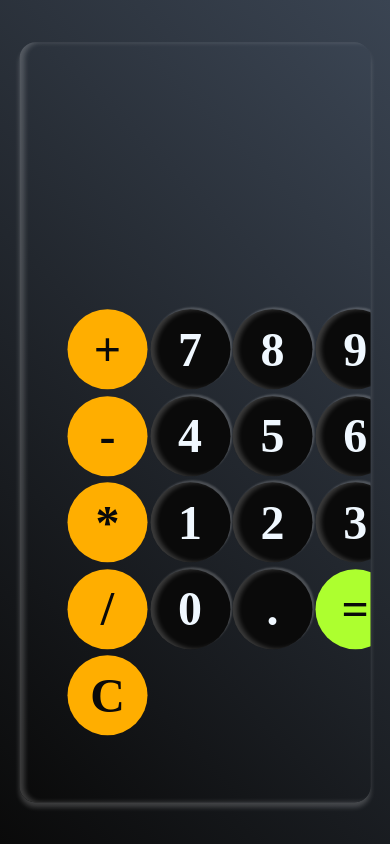
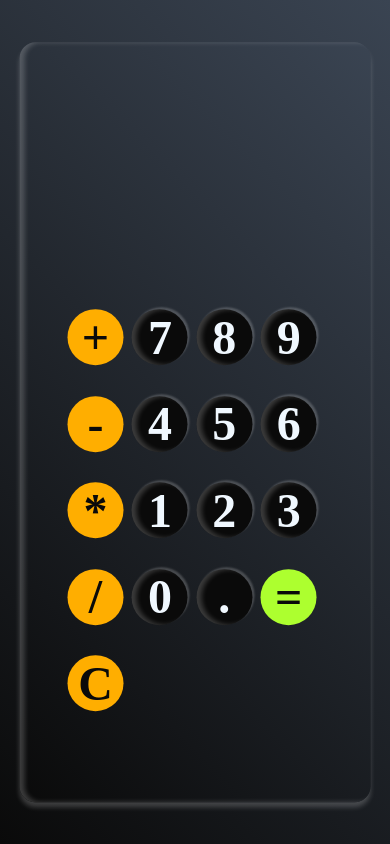
Before and after one commit to student-PiyushMishra/project-calculator, a plain HTML site: page index.html in a window 390 px wide. Drawn offline with Linux system fonts and the light colour scheme; a web font is replaced by a local one.

Commit message:
Initial Commit

```diff
--- a/style.css
+++ b/style.css
@@ -106,8 +106,8 @@ body {
         gap: 9rem;
     }
     .funcs>button{
-        height: 5rem;
-        width: 5rem;
+        height: 3.5rem;
+        width: 3.5rem;
         font-size: 3rem;
     }
 }
```
